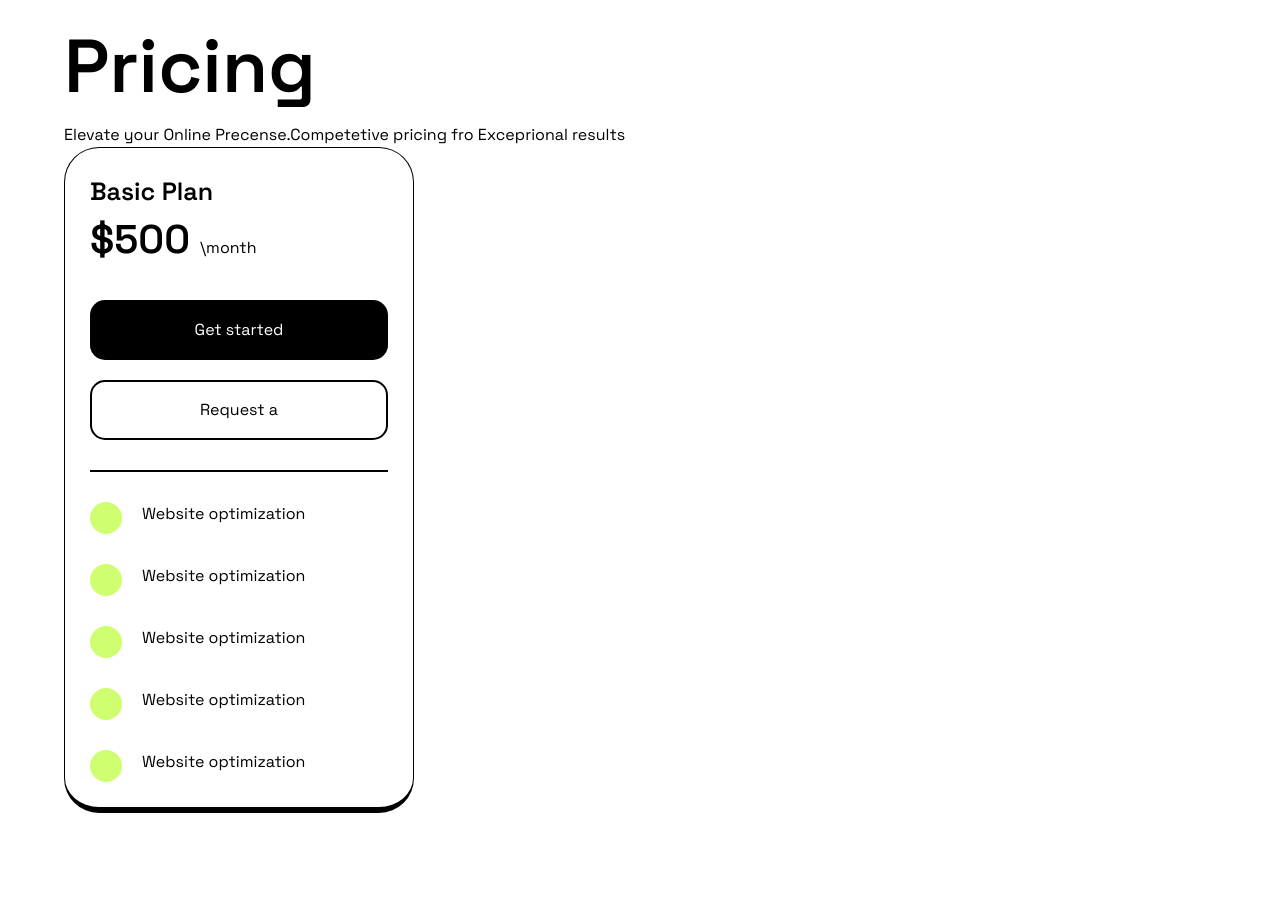
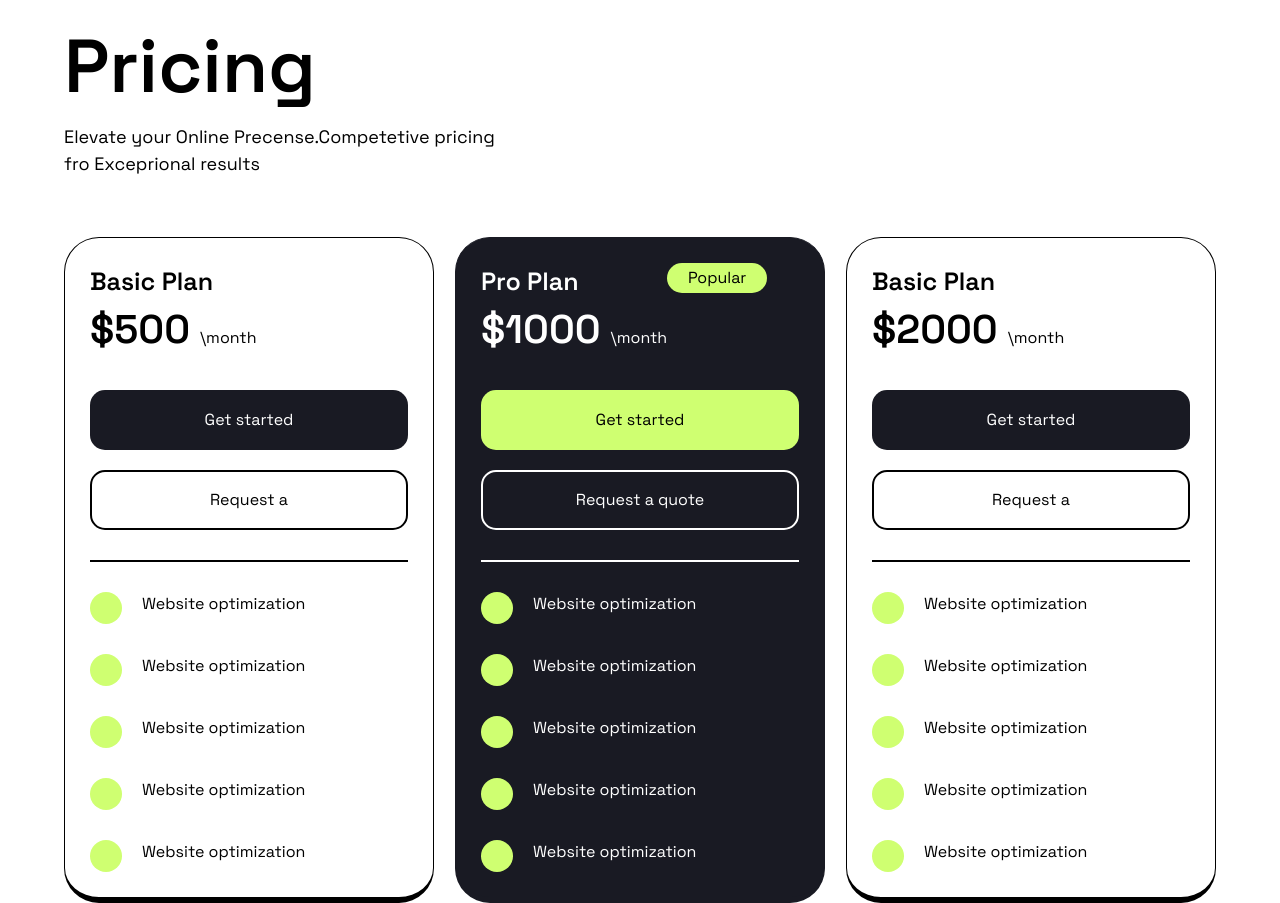
Before and after one commit to ogabekrustamov/Positivus, a React (Vite) app: page /pricing in a window 1280 px wide. Shown: the part 160-1063 px from the top of the page. Before the commit the page ends 973 px from the top, so only its background shows below. Built offline with nearby package versions, Linux system fonts and the light colour scheme.

Commit message:
price section completion

```diff
--- a/src/SectionComponents/Pricing/PricingCards.jsx
+++ b/src/SectionComponents/Pricing/PricingCards.jsx
@@ -7,15 +7,15 @@ const PricingCards = () => {
             <div className={`w-[90vw] max-w-[1240px]`}>
                 <div>
                     <h1 className={`text-[75px] font-semibold `}>Pricing</h1>
-                    <p className={`text-[16px] `}>Elevate your Online Precense.Competetive pricing fro Exceprional results</p>
+                    <p className={`text-[18px] `}>Elevate your Online Precense.Competetive pricing <br/> fro Exceprional results</p>
                 </div>
-                <div className={`flex`}>
-                    <div className={`w-[350px] max-h-[950px] border-[1px] border-black rounded-[35px] flex flex-col p-[25px] border-b-[6px]`}>
+                <div className={`flex justify-between mt-[60px] gap-[20px] max-lg:grid max-lg:grid-cols-2 max-sm:flex max-sm:flex-col`}>
+                    <div className={`w-[370px] max-h-[950px] border-[1px] max-lg:w-full max-sm:p-[35px] border-black rounded-[35px] flex flex-col p-[25px] border-b-[6px]`}>
                          <div className="mb-[30px]">
                              <h3 className={`text-[25px] font-semibold`}>Basic Plan</h3>
                              <h2 className={`text-[40px] font-[600]`}>$500 <span className={`text-[16px] font-[300]`}>\month</span></h2>
                          </div>
-                        <button className={`w-full h-[60px] bg-black text-white cursor-pointer rounded-[15px] mb-[20px]`}>Get started</button>
+                        <button className={`w-full h-[60px] bg-[rgb(25,26,35)] text-white cursor-pointer rounded-[15px] mb-[20px]`}>Get started</button>
                         <button className={`w-full h-[60px]  text-black cursor-pointer border-[2px] border-black rounded-[15px] mb-[30px]`}>Request a</button>
                         <div className={`w-full bg-black h-[2px] `}></div>
                         <div className={`w-full flex flex-col`}>
@@ -51,6 +51,93 @@ const PricingCards = () => {
                             </div>
                         </div>
                     </div>
+                    <div className={`w-[370px] max-h-[950px] border-[1px] max-lg:w-full max-sm:p-[35px] bg-[rgb(25,26,35)] border-[rgb(25,26,35)] text-white rounded-[35px] flex flex-col p-[25px] border-b-[6px]`}>
+                        <div className="mb-[30px]  flex">
+
+                            <div>
+                                <h3 className={`text-[25px] font-semibold`}>Pro Plan</h3>
+                                <h2 className={`text-[40px] font-[600]`}>$1000 <span className={`text-[16px] font-[300]`}>\month</span></h2>
+                            </div>
+                            <div className={`w-[100px] h-[30px] rounded-[15px] bg-[rgb(207,255,113)] flex justify-center items-center text-black`}>Popular</div>
+                        </div>
+                        <button className={`w-full h-[60px] bg-[rgb(207,255,113)] text-black cursor-pointer rounded-[15px] mb-[20px]`}>Get started</button>
+                        <button className={`w-full h-[60px]  text-white cursor-pointer border-[2px] border-white rounded-[15px] mb-[30px]`}>Request a quote</button>
+                        <div className={`w-full bg-white h-[2px] `}></div>
+                        <div className={`w-full flex flex-col `}>
+                            <div className={`flex gap-[20px] mt-[30px]`}>
+                                <div className="w-8 h-8 bg-[rgb(207,255,113)] rounded-full flex items-center justify-center">
+                                    <div className={`fas fa-soli fa-check text-black`}></div>
+                                </div>
+                                <p>Website optimization</p>
+                            </div>
+                            <div className={`flex gap-[20px] mt-[30px]`}>
+                                <div className="w-8 h-8 bg-[rgb(207,255,113)] rounded-full flex items-center justify-center">
+                                    <div className={`fas fa-soli fa-check text-black`}></div>
+                                </div>
+                                <p>Website optimization</p>
+                            </div>
+                            <div className={`flex gap-[20px] mt-[30px]`}>
+                                <div className="w-8 h-8 bg-[rgb(207,255,113)] rounded-full flex items-center justify-center">
+                                    <div className={`fas fa-soli fa-check text-black`}></div>
+                                </div>
+                                <p>Website optimization</p>
+                            </div>
+                            <div className={`flex gap-[20px] mt-[30px]`}>
+                                <div className="w-8 h-8 bg-[rgb(207,255,113)] rounded-full flex items-center justify-center">
+                                    <div className={`fas fa-soli fa-check text-black`}></div>
+                                </div>
+                                <p>Website optimization</p>
+                            </div>
+                            <div className={`flex gap-[20px] mt-[30px]`}>
+                                <div className="w-8 h-8 bg-[rgb(207,255,113)] rounded-full flex items-center justify-center">
+                                    <div className={`fas fa-soli fa-check text-black`}></div>
+                                </div>
+                                <p>Website optimization</p>
+                            </div>
+                        </div>
+                    </div>
+                    <div className={`w-[370px] max-h-[950px] border-[1px] max-lg:w-full max-sm:p-[35px] border-black rounded-[35px] flex flex-col p-[25px] border-b-[6px]`}>
+                        <div className="mb-[30px]">
+                            <h3 className={`text-[25px] font-semibold`}>Basic Plan</h3>
+                            <h2 className={`text-[40px] font-[600]`}>$2000 <span className={`text-[16px] font-[300]`}>\month</span></h2>
+                        </div>
+                        <button className={`w-full h-[60px] bg-[rgb(25,26,35)] text-white cursor-pointer rounded-[15px] mb-[20px]`}>Get started</button>
+                        <button className={`w-full h-[60px]  text-black cursor-pointer border-[2px] border-black rounded-[15px] mb-[30px]`}>Request a</button>
+                        <div className={`w-full bg-black h-[2px] `}></div>
+                        <div className={`w-full flex flex-col`}>
+                            <div className={`flex gap-[20px] mt-[30px]`}>
+                                <div className="w-8 h-8 bg-[rgb(207,255,113)] rounded-full flex items-center justify-center">
+                                    <div className={`fas fa-soli fa-check`}></div>
+                                </div>
+                                <p>Website optimization</p>
+                            </div>
+                            <div className={`flex gap-[20px] mt-[30px]`}>
+                                <div className="w-8 h-8 bg-[rgb(207,255,113)] rounded-full flex items-center justify-center">
+                                    <div className={`fas fa-soli fa-check`}></div>
+                                </div>
+                                <p>Website optimization</p>
+                            </div>
+                            <div className={`flex gap-[20px] mt-[30px]`}>
+                                <div className="w-8 h-8 bg-[rgb(207,255,113)] rounded-full flex items-center justify-center">
+                                    <div className={`fas fa-soli fa-check`}></div>
+                                </div>
+                                <p>Website optimization</p>
+                            </div>
+                            <div className={`flex gap-[20px] mt-[30px]`}>
+                                <div className="w-8 h-8 bg-[rgb(207,255,113)] rounded-full flex items-center justify-center">
+                                    <div className={`fas fa-soli fa-check`}></div>
+                                </div>
+                                <p>Website optimization</p>
+                            </div>
+                            <div className={`flex gap-[20px] mt-[30px]`}>
+                                <div className="w-8 h-8 bg-[rgb(207,255,113)] rounded-full flex items-center justify-center">
+                                    <div className={`fas fa-soli fa-check`}></div>
+                                </div>
+                                <p>Website optimization</p>
+                            </div>
+                        </div>
+                    </div>
+
                 </div>
             </div>
         </div>
```
